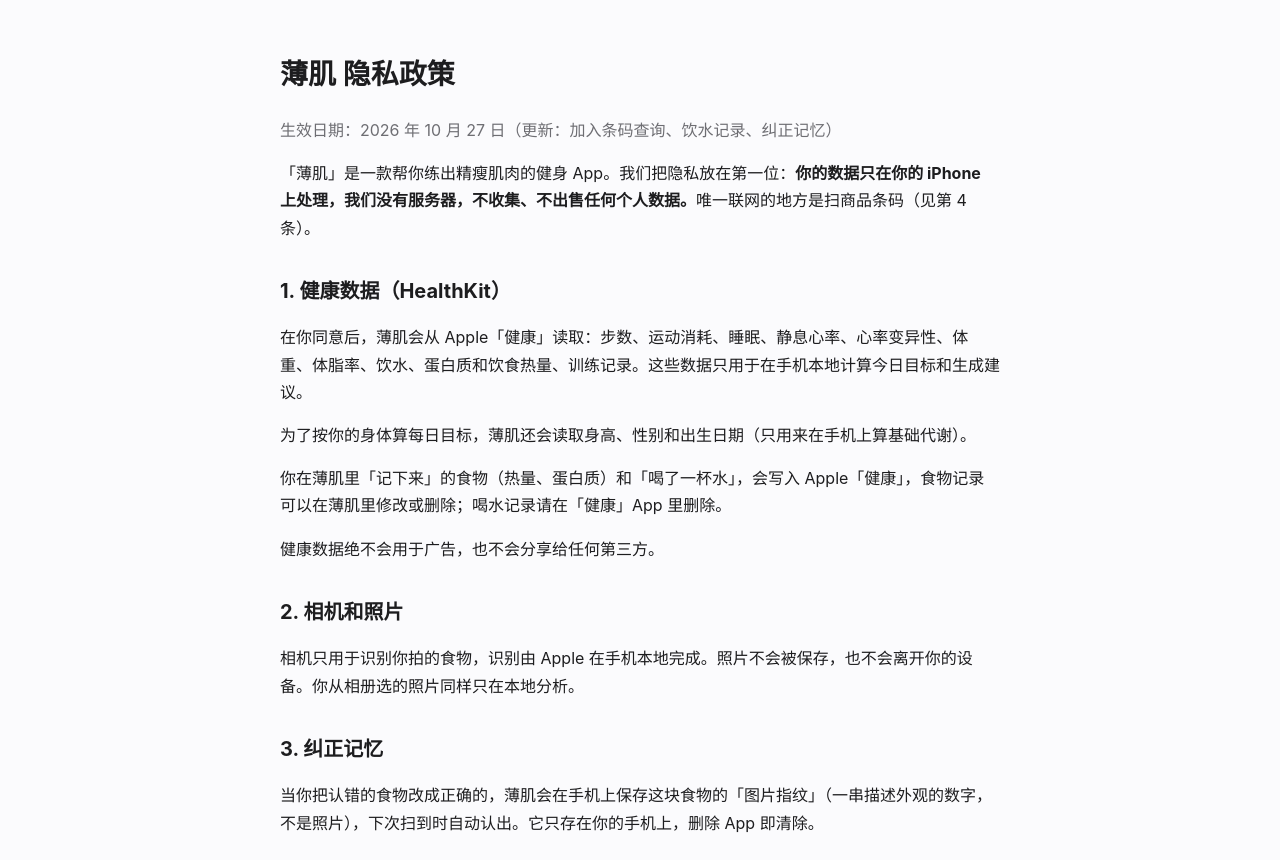
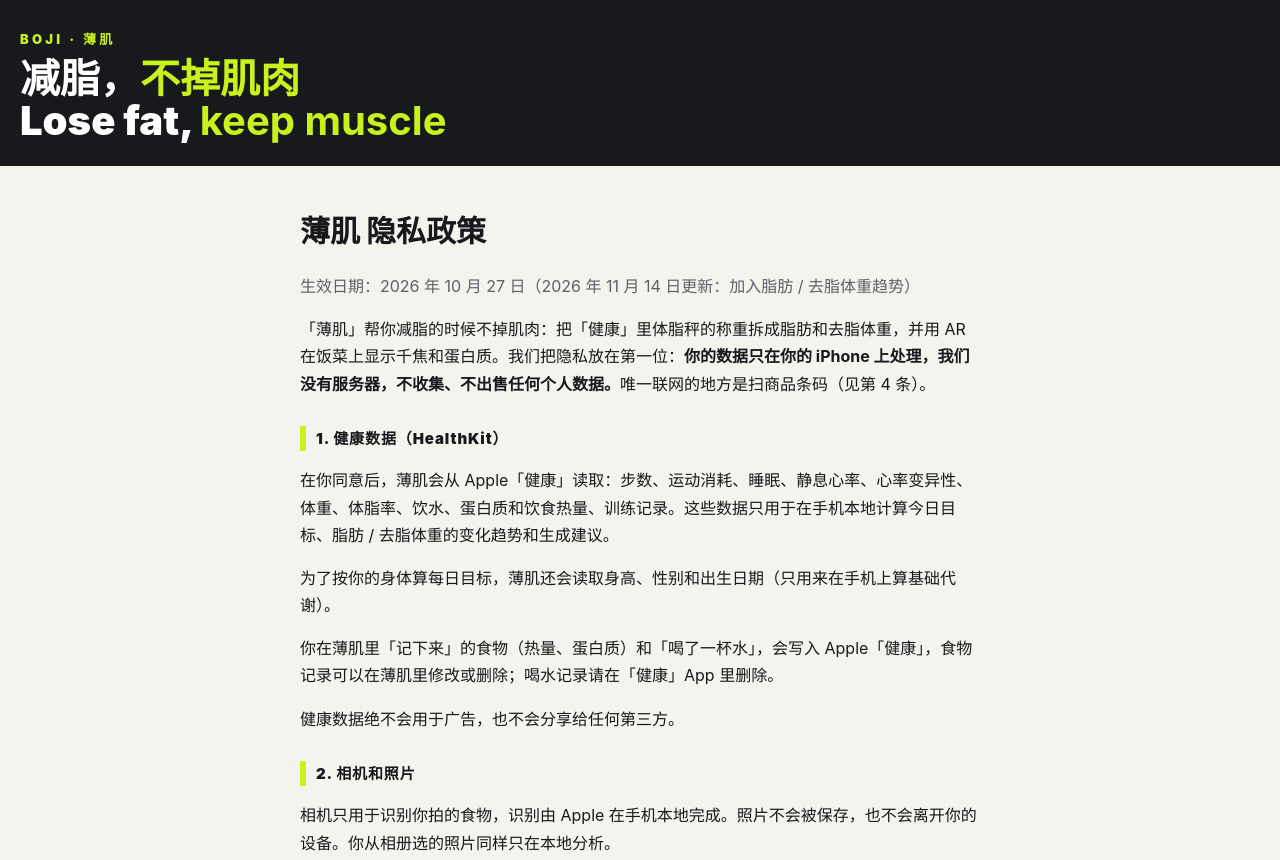
Before and after one commit to caffeinated-null-pointer/boji-legal, a plain HTML site: page index.html in a window 1280 px wide. Shown: the top 860 px of the page. Drawn offline with Linux system fonts and the light colour scheme.

Commit message:
隐私政策和帮助页换成薄肌自己的样式，加入脂肪 / 去脂体重趋势说明
Co-Authored-By: Claude Opus 5.5 <noreply@anthropic.com>

```diff
--- a/index.html
+++ b/index.html
@@ -5,19 +5,31 @@
 <meta name="viewport" content="width=device-width, initial-scale=1">
 <title>薄肌 隐私政策 · Boji Privacy Policy</title>
 <style>
-  body { font: 16px/1.7 -apple-system, BlinkMacSystemFont, "PingFang SC", sans-serif; max-width: 720px; margin: 0 auto; padding: 32px 20px; color: #1d1d1f; background: #fbfbfd; }
-  h1 { font-size: 28px; } h2 { font-size: 20px; margin-top: 32px; }
-  .muted { color: #6e6e73; } hr { border: none; border-top: 1px solid #d2d2d7; margin: 40px 0; }
+  :root { --paper:#f4f3ee; --ink:#17191c; --volt:#c8f21c; --mute:#5d6066; }
+  * { box-sizing: border-box; }
+  body { margin:0; font:16px/1.7 -apple-system, BlinkMacSystemFont, "PingFang SC", sans-serif; color:var(--ink); background:var(--paper); }
+  .band { background:var(--ink); color:#fff; padding:28px 20px 24px; }
+  .band .mark { color:var(--volt); font-weight:900; letter-spacing:.25em; font-size:13px; }
+  .band .tag { font-weight:900; font-stretch:condensed; font-size:40px; line-height:1.05; margin:8px 0 0; }
+  .band .tag b { color:var(--volt); }
+  main { max-width:720px; margin:0 auto; padding:8px 20px 48px; }
+  h1 { font-size:30px; font-weight:900; margin:32px 0 8px; }
+  h2 { font-size:15px; font-weight:900; letter-spacing:.06em; margin:28px 0 6px; padding-left:10px; border-left:6px solid var(--volt); }
+  .muted { color:var(--mute); } a { color:var(--ink); text-decoration-color:var(--volt); text-decoration-thickness:3px; }
+  hr { border:none; border-top:2px solid var(--ink); margin:44px 0; }
+  @media (prefers-color-scheme: dark) { :root { --paper:#101113; --ink:#f4f3ee; --mute:#a3a6ab; } .band { background:#000; } }
 </style>
 </head>
 <body>
+<div class="band"><div class="mark">BOJI · 薄肌</div><p class="tag">减脂，<b>不掉肌肉</b><br>Lose fat, <b>keep muscle</b></p></div>
+<main>
 <h1>薄肌 隐私政策</h1>
-<p class="muted">生效日期：2026 年 10 月 27 日（更新：加入条码查询、饮水记录、纠正记忆）</p>
+<p class="muted">生效日期：2026 年 10 月 27 日（2026 年 11 月 14 日更新：加入脂肪 / 去脂体重趋势）</p>
 
-<p>「薄肌」是一款帮你练出精瘦肌肉的健身 App。我们把隐私放在第一位：<strong>你的数据只在你的 iPhone 上处理，我们没有服务器，不收集、不出售任何个人数据。</strong>唯一联网的地方是扫商品条码（见第 4 条）。</p>
+<p>「薄肌」帮你减脂的时候不掉肌肉：把「健康」里体脂秤的称重拆成脂肪和去脂体重，并用 AR 在饭菜上显示千焦和蛋白质。我们把隐私放在第一位：<strong>你的数据只在你的 iPhone 上处理，我们没有服务器，不收集、不出售任何个人数据。</strong>唯一联网的地方是扫商品条码（见第 4 条）。</p>
 
 <h2>1. 健康数据（HealthKit）</h2>
-<p>在你同意后，薄肌会从 Apple「健康」读取：步数、运动消耗、睡眠、静息心率、心率变异性、体重、体脂率、饮水、蛋白质和饮食热量、训练记录。这些数据只用于在手机本地计算今日目标和生成建议。</p>
+<p>在你同意后，薄肌会从 Apple「健康」读取：步数、运动消耗、睡眠、静息心率、心率变异性、体重、体脂率、饮水、蛋白质和饮食热量、训练记录。这些数据只用于在手机本地计算今日目标、脂肪 / 去脂体重的变化趋势和生成建议。</p>
 <p>为了按你的身体算每日目标，薄肌还会读取身高、性别和出生日期（只用来在手机上算基础代谢）。</p>
 <p>你在薄肌里「记下来」的食物（热量、蛋白质）和「喝了一杯水」，会写入 Apple「健康」，食物记录可以在薄肌里修改或删除；喝水记录请在「健康」App 里删除。</p>
 <p>健康数据绝不会用于广告，也不会分享给任何第三方。</p>
@@ -54,10 +66,10 @@
 <hr>
 
 <h1>Boji Privacy Policy</h1>
-<p class="muted">Effective: 27 October 2026 (updated: barcode lookup, water logging, correction memory)</p>
-<p>Boji is a lean-muscle fitness app. <strong>Your data is processed on your iPhone. We run no servers and collect or sell no personal data.</strong> The only network use is barcode lookup (below).</p>
+<p class="muted">Effective: 27 October 2026 (updated 14 November 2026: fat and lean mass trend)</p>
+<p>Boji helps you lose fat without losing muscle: it splits smart-scale weigh-ins from Apple Health into fat and lean mass, and shows kilojoules and protein over your food in AR. <strong>Your data is processed on your iPhone. We run no servers and collect or sell no personal data.</strong> The only network use is barcode lookup (below).</p>
 <h2>Health data (HealthKit)</h2>
-<p>With your permission, Boji reads steps, active energy, sleep, resting heart rate, heart rate variability, body mass, body fat, water, protein, dietary energy and workouts from Apple Health, only to calculate daily targets and advice on your device. Foods you log are written to Apple Health as dietary energy and protein; you can edit or delete them in Boji. Water you log can be deleted in the Health app. Health data is never used for advertising and never shared with third parties.</p>
+<p>With your permission, Boji reads steps, active energy, sleep, resting heart rate, heart rate variability, body mass, body fat, water, protein, dietary energy and workouts from Apple Health, only to calculate daily targets, your fat and lean mass trend, and advice on your device. Foods you log are written to Apple Health as dietary energy and protein; you can edit or delete them in Boji. Water you log can be deleted in the Health app. Health data is never used for advertising and never shared with third parties.</p>
 <h2>Profile, water and corrections</h2>
 <p>Boji reads height, sex and date of birth from Apple Health only to calculate your daily target on device. Water you log is written to Apple Health. When you correct a misrecognised food, Boji stores an image feature print (a list of numbers describing appearance, not a photo) on your device so it can recognise that food next time.</p>
 <h2>Barcode lookup</h2>
@@ -72,5 +84,6 @@
 <p>No accounts, no ads, no analytics or tracking SDKs, no data sale or sharing. We do not knowingly collect information from anyone, including children under 13.</p>
 <h2>Contact</h2>
 <p>Email missionary1802@gmail.com or open an issue <a href="https://github.com/caffeinated-null-pointer/boji-legal/issues">here</a>.</p>
+</main>
 </body>
 </html>
```
Also changed, not shown: support.html (+22 -4 lines).
